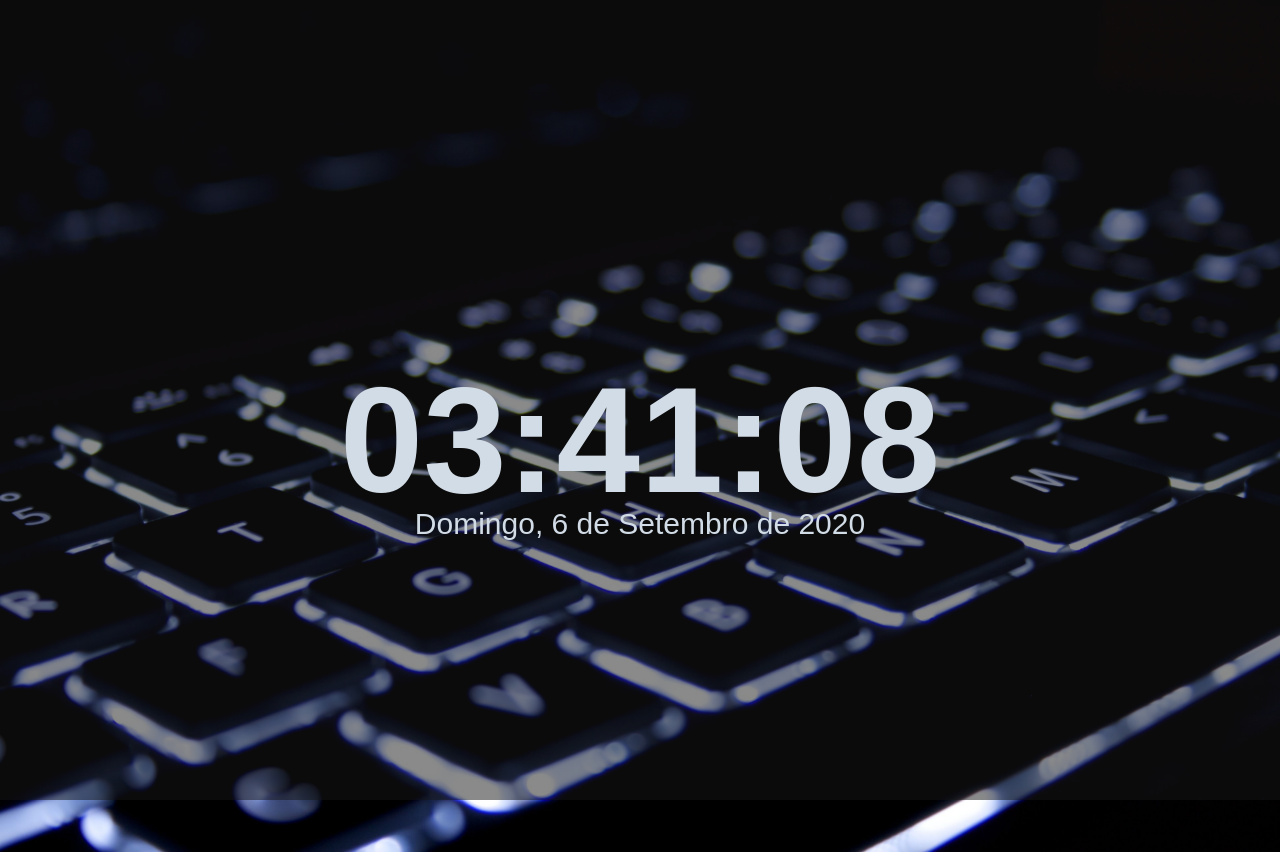
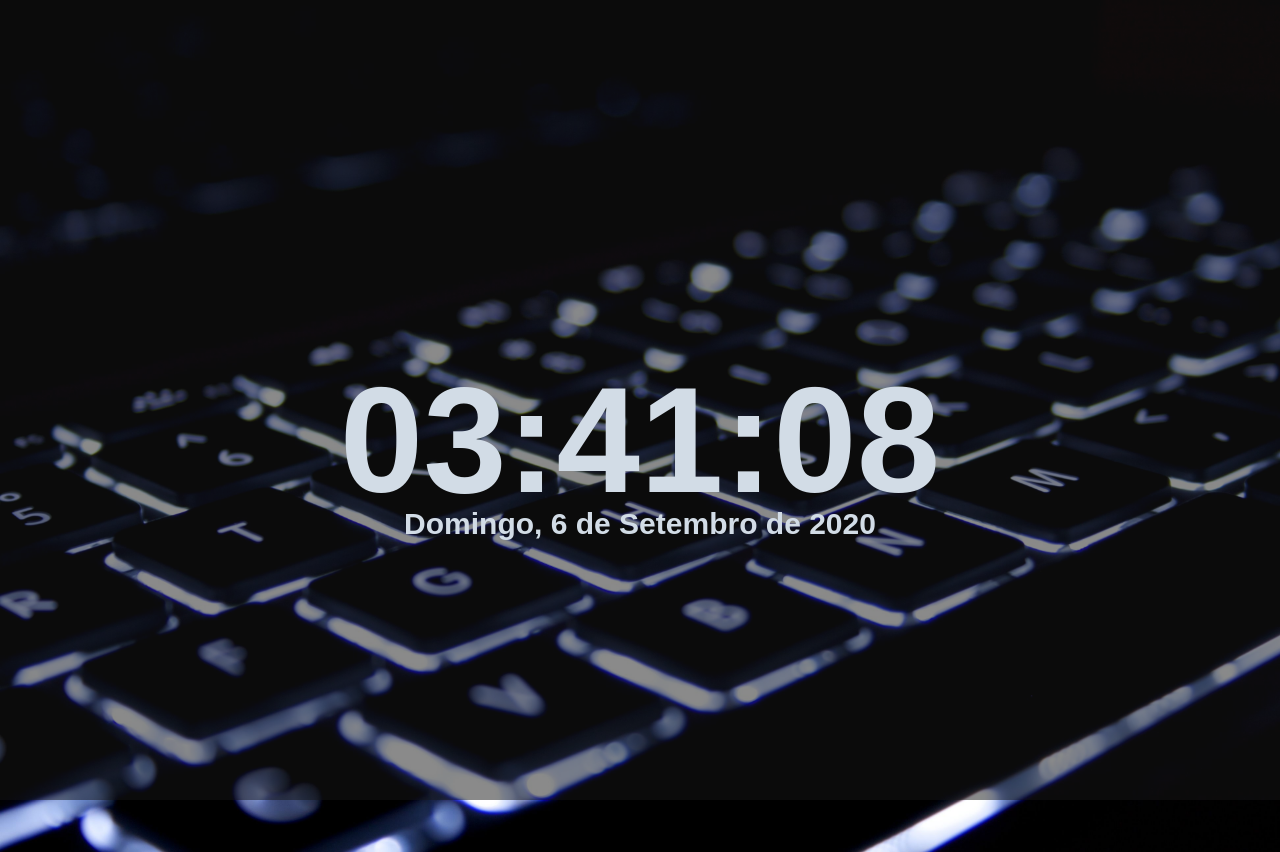
Before and after one commit to jairodoni/RelogioDigital, a plain HTML site: page index.html in a window 1280 px wide. Drawn offline with Linux system fonts and the light colour scheme.

Commit message:
ajustes nas fonts

```diff
--- a/css/styles.css
+++ b/css/styles.css
@@ -1,9 +1,18 @@
+
+@font-face{
+  font-family: "Bahnschrift";
+  src: url('../assets/fonts/bahnschrift.ttf');
+  font-family: "DMCAPS";
+  src: url('../assets/fonts/DM.TTF');
+}
+
 body{
   background: #333333;
   font: 30px Bahnschrift, sans-serif;
-  font-weight: 500;
+  font-weight: 600;
   color: #d2dce6;
 }
+
 img{
   width: 100%;
   position: absolute;
@@ -14,6 +23,7 @@ img{
   background-repeat: no-repeat;
   background-size: cover;
 }
+
 .mask{
   position: absolute;
   top: 0;
@@ -49,7 +59,6 @@ h1{
   font: 150px Bahnschrift, sans-serif;
   font-weight: 700;
   color: #d2dce6;
-
   margin-bottom: -50px;
   /* text-shadow: 2px 2px #222222; */
 }
```
Also changed, not shown: assets/fonts/DM.TTF (added), assets/fonts/bahnschrift.ttf (added).
